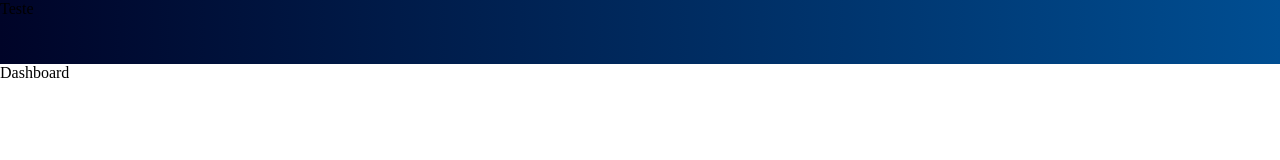
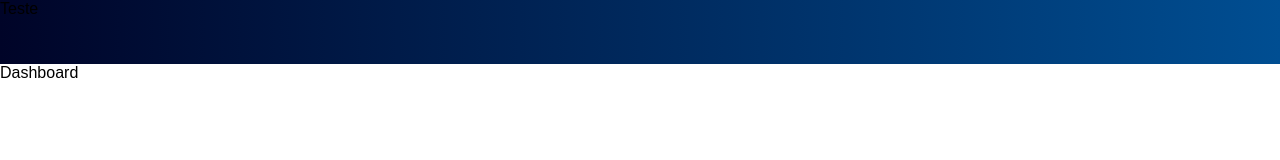
Before and after one commit to dougdelabrida/bank-app, a React app: page / in a window 1280 px wide. Shown: the top 160 px of the page. Built offline with nearby package versions, Linux system fonts and the light colour scheme.

Commit message:
added Roboto font

```diff
--- a/src/client/App.js
+++ b/src/client/App.js
@@ -10,9 +10,16 @@ const mainTheme = {
 }
 
 injectGlobal`
+  @import url('https://fonts.googleapis.com/css?family=Roboto:300,400,700');
+
+  *, *:before, *:after {
+    box-sizing: border-box;
+  }
+
   html, body {
     height: 100%;
     margin: 0;
+    font-family: Robto, sans-serif;
   }
 `;
 
@@ -21,7 +28,7 @@ export default () => (
     <Switch>
 
       {routes.private.map((route, i) =>
-        <Route path={route.path} key={i} render={props =>
+        <Route exact path={route.path} key={i} render={props =>
           <Layout>
             <route.component />
           </Layout>
```
